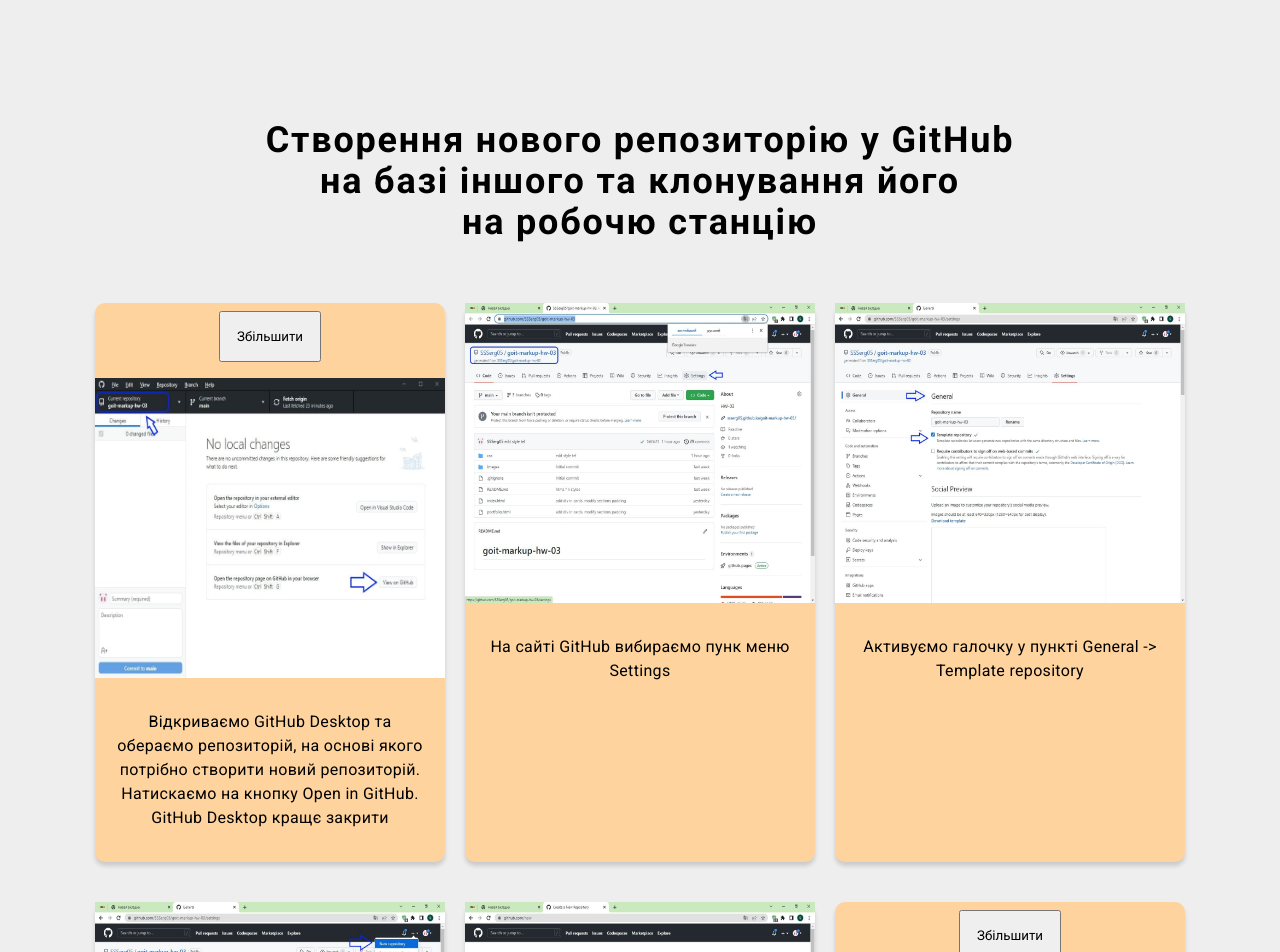
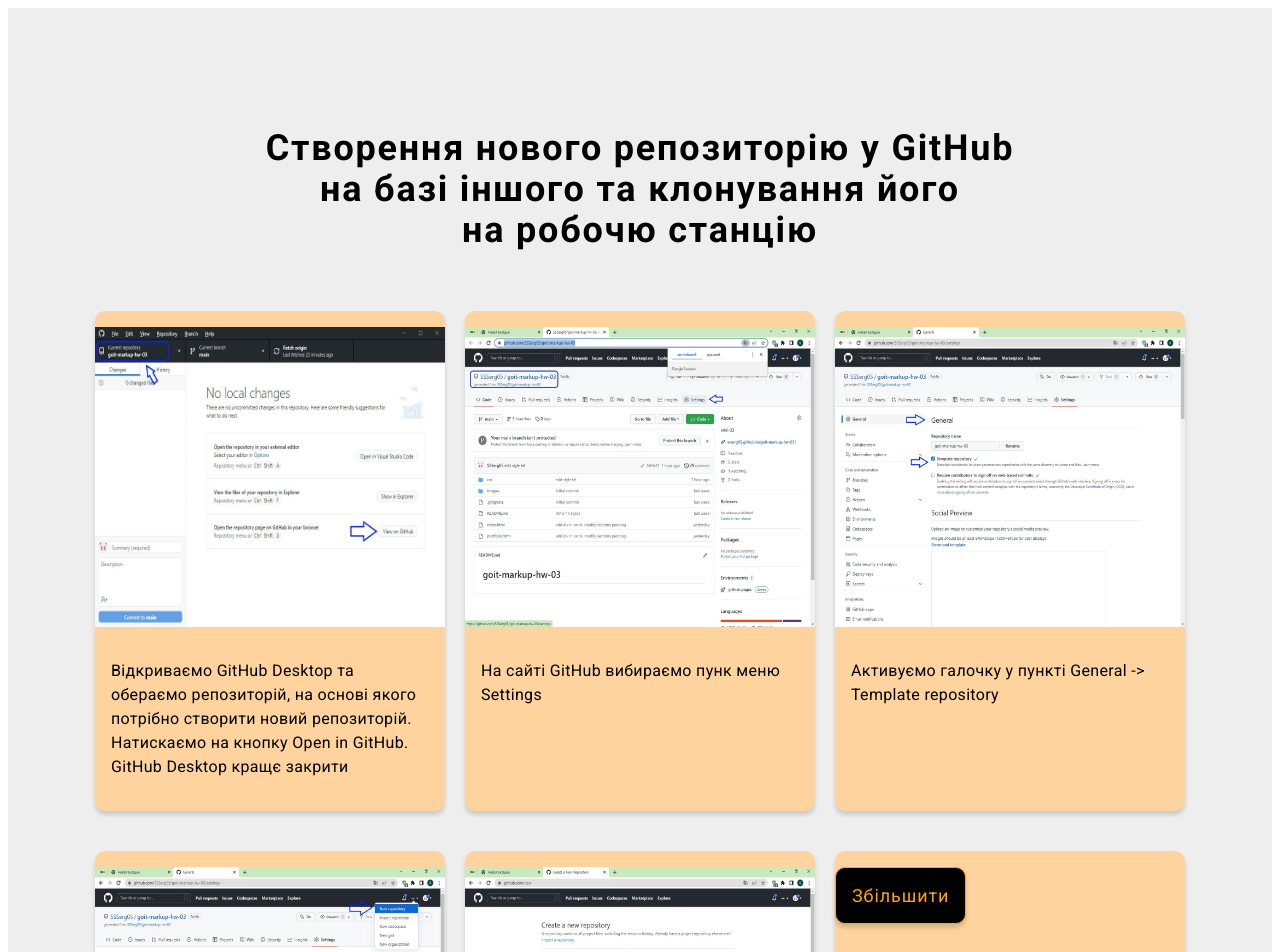
Before and after one commit to SSSerg05/Create-Clone-Repository-GitHub, a plain HTML site: page index.html in a window 1280 px wide. Shown: the top 952 px of the page. Drawn offline with Linux system fonts and the light colour scheme.

Commit message:
edit script for different selected
Signed-off-by: SSSerg05 <ssserg05@gmail.com>

```diff
--- a/css/style.css
+++ b/css/style.css
@@ -3,9 +3,6 @@
     font-family: 'Roboto', sans-serif;
     color: black;
     background: white;
-    padding: 0;
-    margin: 0;
-
 }
 
 .container {
@@ -39,8 +36,10 @@
 }
 
 .image {
+    display: block;
     width: 100%;
     height: 300px;
+    margin-top: 16px;
     cursor: zoom-in;
 }
 .item {
@@ -63,16 +62,29 @@
 .gallery .list .item {
     width: calc((100% - 20 * 2) / 3);
 }
+
 .btn {
     display: inline-block;
+    padding: 16px;
+    border-radius: 10px;
+    background-color: black;
+    border: 1px solid orange;
+    box-shadow: 0px 4px 4px rgba(0, 0, 0, 0.15);
+    color: orange;
+    cursor: pointer;
+
     font-family: inherit;
-    padding: 16px;
-    margin-top: 8px;
-    margin-bottom: 16px;
+    font-size: 18px;
+    line-height: 1.3;
+    letter-spacing: 0.05em;
+
+    margin-top: 16px;
+    margin-bottom: 32px;
 }
+
 .card {
     width: 350px;
-    text-align: center;
+    /* text-align: center; */
     /* border: none; */
     box-shadow: 0px 4px 4px rgba(0, 0, 0, 0.15);
     border-radius: 10px;
@@ -117,6 +129,7 @@
 }
 
 .pict-01 { background-image: url("../images/img-01.jpg"); }
+.pict-02 { background-image: url("../images/img-02.jpg"); }
 
 .btn-modal {
     position: absolute;
--- a/index.html
+++ b/index.html
@@ -22,11 +22,9 @@
                 <ul class="list">
                     <li class="item">
                         <div class="card">
-                            <button data-open-modal class="btn" type="button">Збільшити</button>
-                            <div class="image">
-                                <a href="./images/img-01.jpg"></a>
-                                    <img class="image" src="./images/img-01.jpg" alt="Open and select repository in GitHub Desktop">
-                                </a>
+                            <!-- <button data-open-modal class="btn center" type="button">Збільшити</button> -->
+                            <div data-open-modal class="img-01">
+                                <img class="image" src="./images/img-01.jpg" alt="Open and select repository in GitHub Desktop">
                             </div>
 
                             <div class="description">
@@ -41,17 +39,23 @@
                                 <button data-close-modal class="btn btn-modal" type="button">Закрити</button>
                             </div>
                         </div>
+                    </li>
 
-                    </li>
                     <li class="item">
                         <div class="card">
-                            <div class="image">
-                                <a href="./images/img-02.jpg"></a>
-                                    <img class="image" src="./images/img-02.jpg" alt="Select Settings">
-                                </a>
+
+                            <div data-open-modal class="img-02">
+                                <img class="image" src="./images/img-02.jpg" alt="Select Settings">
                             </div>
+
                             <div class="description">
                                 <p class="text">На сайті GitHub вибираємо пунк меню Settings</p>
+                            </div>
+                        </div>
+
+                        <div class="backdrop is-hidden" data-backdrop>
+                            <div class="modal pict-02">
+                                <button data-close-modal class="btn btn-modal" type="button">Закрити</button>
                             </div>
                         </div>
                     </li>
--- a/script.js
+++ b/script.js
@@ -1,16 +1,45 @@
+// const refs = {
+//     openModalBtn: document.querySelector('[data-open-modal]'),
+//     closeModalBtn: document.querySelector('[data-close-modal]'),
+//     backdrop: document.querySelector('[data-backdrop]'),
+// };
+
+// refs.openModalBtn.addEventListener("click", toggleModal);
+// refs.closeModalBtn.addEventListener("click", toggleModal);
+
+// refs.backdrop.addEventListener("click", logBackdropClick);
+
+// function toggleModal() {
+//     refs.backdrop.classList.toggle('is-hidden');
+// }
+
+// function logBackdropClick() {
+//     console.log('Це клік у бекдроп');
+// }
+
 const refs = {
-    openModalBtn: document.querySelector('[data-open-modal]'),
-    closeModalBtn: document.querySelector('[data-close-modal]'),
-    backdrop: document.querySelector('[data-backdrop]'),
+    openModalBtns: document.querySelectorAll('[data-open-modal]'),
+    closeModalBtns: document.querySelectorAll('[data-close-modal]'),
+    backdrop: document.querySelectorAll('[data-backdrop]'),
 };
 
-refs.openModalBtn.addEventListener("click", toggleModal);
-refs.closeModalBtn.addEventListener("click", toggleModal);
+for(let item of refs.openModalBtns) {
+    item.addEventListener("click", toggleModal(item));
+    console.log(item);
+}
+console.log(refs.openModalBtns);
 
-refs.backdrop.addEventListener("click", logBackdropClick);
 
-function toggleModal() {
-    refs.backdrop.classList.toggle('is-hidden');
+for(let item of refs.closeModalBtns) {
+   item.addEventListener("click", toggleModal(item));
+}
+
+for(let item of refs.backdrop) {
+    item.addEventListener("click", logBackdropClick);
+}
+
+function toggleModal(item) {
+    refs.backdrop[item].classList.toggle('is-hidden');
 }
 
 function logBackdropClick() {
```
